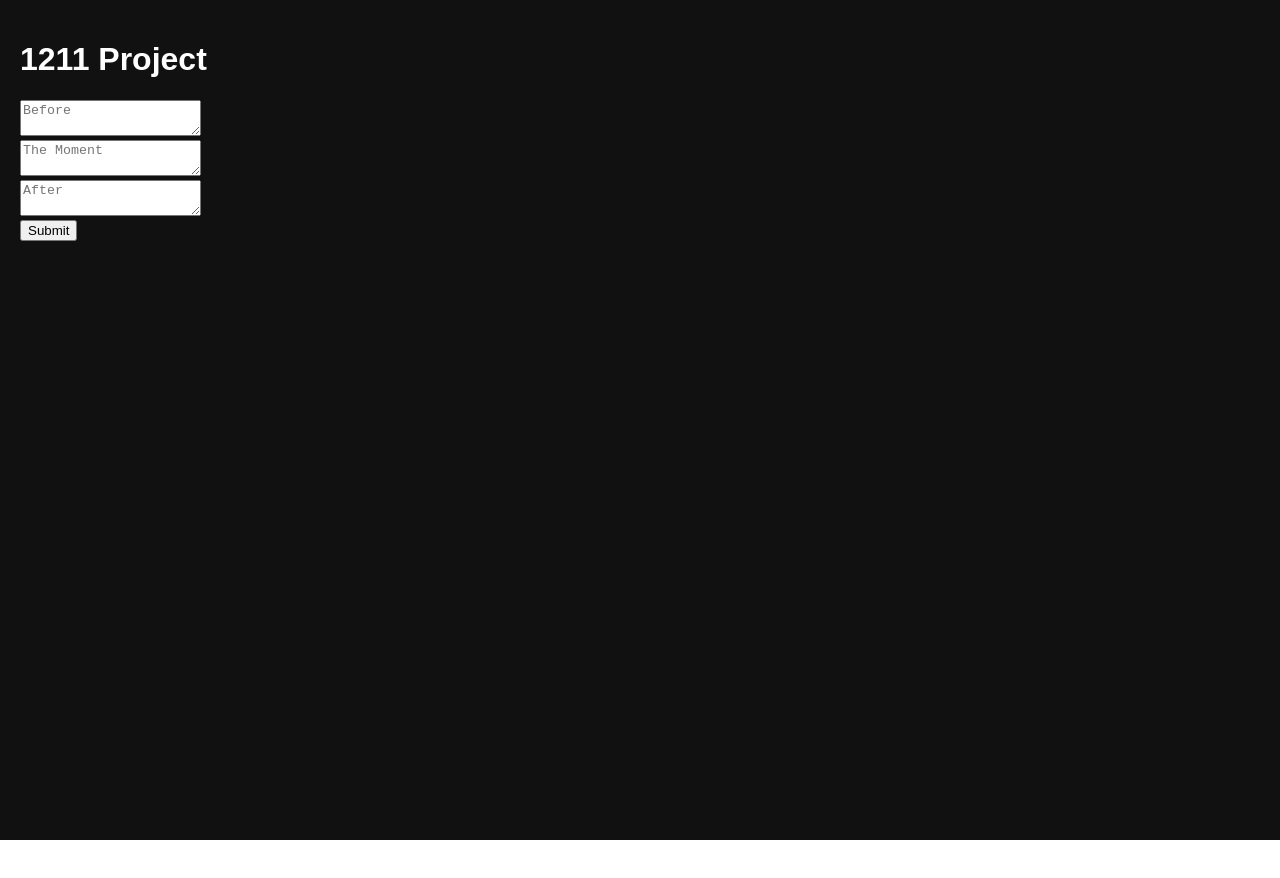
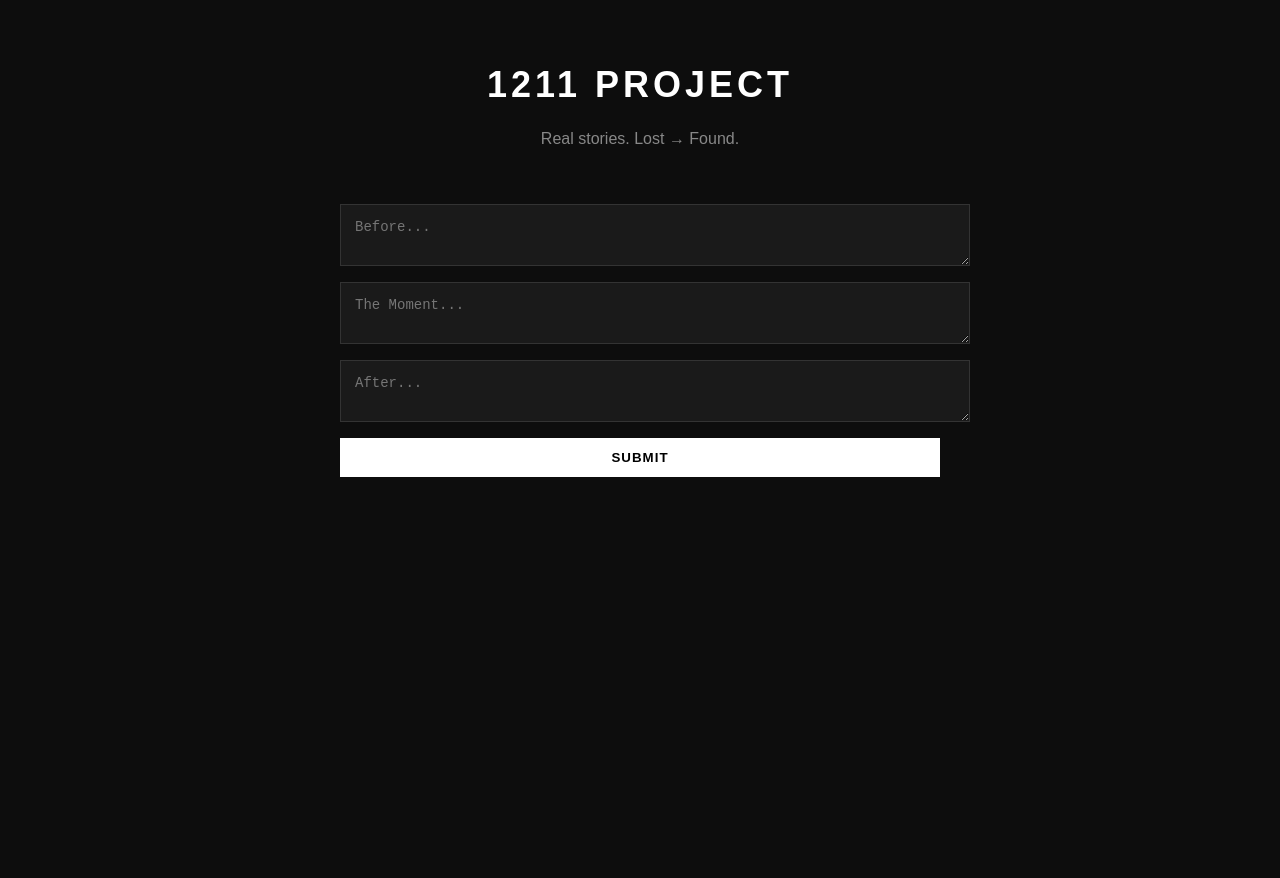
Before and after one commit to 271Solutions/1211project, a Next.js app: page / in a window 1280 px wide. Before the commit the page ends 840 px from the top, so only its background shows below. Built offline with nearby package versions, Linux system fonts and the light colour scheme.

Commit message:
Update page.tsx

```diff
--- a/app/page.tsx
+++ b/app/page.tsx
@@ -29,45 +29,176 @@ export default function Home() {
   }
 
   return (
-    <main style={{ padding: 20, background: "#111", color: "#fff", minHeight: "100vh" }}>
-      <h1>1211 Project</h1>
+    <main style={styles.page}>
+      {/* HEADER */}
+      <div style={styles.header}>
+        <h1 style={styles.title}>1211 PROJECT</h1>
+        <p style={styles.subtitle}>Real stories. Lost → Found.</p>
+      </div>
 
-      <form onSubmit={handleSubmit}>
+      {/* FORM */}
+      <form onSubmit={handleSubmit} style={styles.form}>
         <textarea
-          placeholder="Before"
+          placeholder="Before..."
           value={before}
           onChange={(e) => setBefore(e.target.value)}
+          style={styles.input}
         />
-        <br />
 
         <textarea
-          placeholder="The Moment"
+          placeholder="The Moment..."
           value={moment}
           onChange={(e) => setMoment(e.target.value)}
+          style={styles.input}
         />
-        <br />
 
         <textarea
-          placeholder="After"
+          placeholder="After..."
           value={after}
           onChange={(e) => setAfter(e.target.value)}
+          style={styles.input}
         />
-        <br />
 
-        <button type="submit">Submit</button>
+        <button style={styles.submit}>SUBMIT</button>
       </form>
 
-      {testimonies.map((t, i) => (
-        <div key={i} style={{ marginTop: 20 }}>
-          <p><b>Before:</b> {t.before}</p>
-          <p><b>The Moment:</b> {t.moment}</p>
-          <p><b>After:</b> {t.after}</p>
+      {/* TESTIMONIES */}
+      <div style={styles.list}>
+        {testimonies.map((t, i) => (
+          <div key={i} style={styles.card}>
+            <div>
+              <p style={styles.label}>BEFORE</p>
+              <p style={styles.text}>{t.before}</p>
+            </div>
 
-          <button onClick={() => addWitness(i)}>
-            Witness 👍 {t.witness}
-          </button>
-        </div>
-      ))}
+            <div>
+              <p style={styles.label}>THE MOMENT</p>
+              <p style={styles.text}>{t.moment}</p>
+            </div>
+
+            <div>
+              <p style={styles.label}>AFTER</p>
+              <p style={styles.text}>{t.after}</p>
+            </div>
+
+            <div style={styles.actions}>
+              <button onClick={() => addWitness(i)} style={styles.button}>
+                WITNESS 👍 {t.witness}
+              </button>
+
+              <button
+                onClick={() =>
+                  navigator.share
+                    ? navigator.share({
+                        title: "1211 Project",
+                        text: `${t.before} → ${t.after}`,
+                      })
+                    : alert("Sharing not supported")
+                }
+                style={styles.button}
+              >
+                SHARE
+              </button>
+            </div>
+          </div>
+        ))}
+      </div>
     </main>
   );
 }
+
+/* STYLES */
+
+const styles = {
+  page: {
+    minHeight: "100vh",
+    background: "#0d0d0d",
+    color: "#fff",
+    padding: "40px 20px",
+    fontFamily: "Arial, sans-serif",
+    display: "flex",
+    flexDirection: "column" as const,
+    alignItems: "center",
+  },
+
+  header: {
+    marginBottom: "40px",
+    textAlign: "center" as const,
+  },
+
+  title: {
+    fontSize: "36px",
+    letterSpacing: "4px",
+    fontWeight: "bold",
+  },
+
+  subtitle: {
+    color: "#888",
+    marginTop: "8px",
+  },
+
+  form: {
+    width: "100%",
+    maxWidth: "600px",
+    marginBottom: "50px",
+  },
+
+  input: {
+    width: "100%",
+    marginBottom: "12px",
+    padding: "14px",
+    background: "#1a1a1a",
+    color: "#fff",
+    border: "1px solid #333",
+    outline: "none",
+    fontSize: "14px",
+  },
+
+  submit: {
+    width: "100%",
+    padding: "12px",
+    background: "#fff",
+    color: "#000",
+    border: "none",
+    fontWeight: "bold",
+    cursor: "pointer",
+    letterSpacing: "1px",
+  },
+
+  list: {
+    width: "100%",
+    maxWidth: "700px",
+  },
+
+  card: {
+    border: "1px solid #2a2a2a",
+    padding: "20px",
+    marginBottom: "20px",
+    background: "#141414",
+  },
+
+  label: {
+    fontSize: "11px",
+    color: "#777",
+    letterSpacing: "1px",
+    marginBottom: "4px",
+  },
+
+  text: {
+    marginBottom: "12px",
+    lineHeight: "1.5",
+  },
+
+  actions: {
+    marginTop: "10px",
+  },
+
+  button: {
+    marginRight: "10px",
+    padding: "6px 12px",
+    background: "#2a2a2a",
+    color: "#fff",
+    border: "none",
+    cursor: "pointer",
+  },
+};
```
